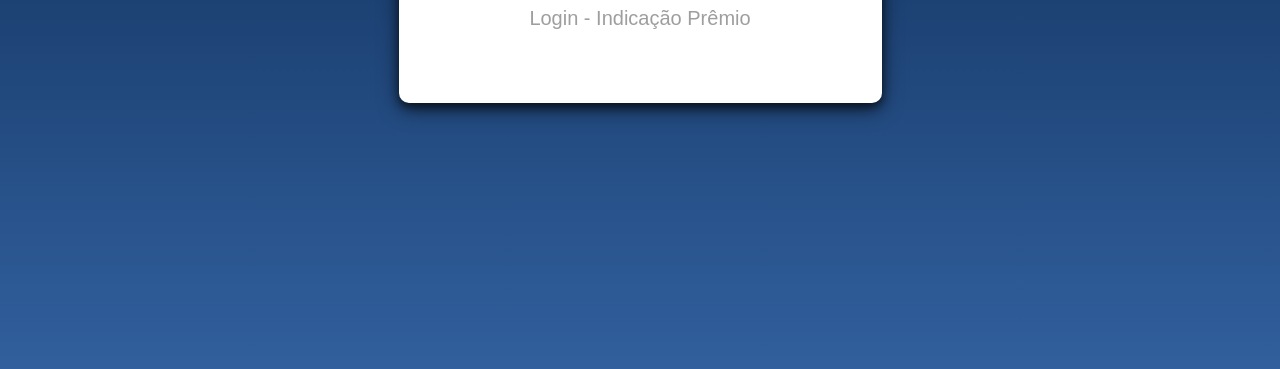
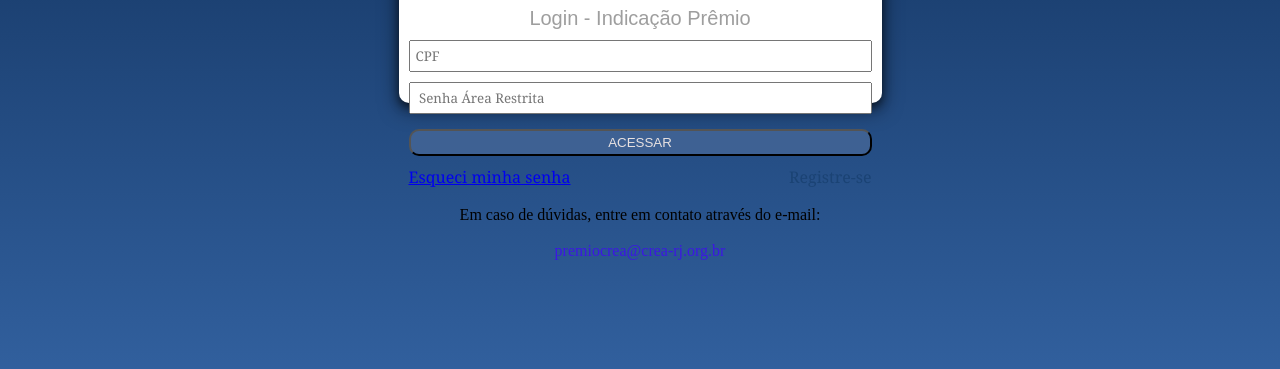
Before and after one commit to maydev1/html, a plain HTML site: page index.html in a window 1280 px wide. Shown: the part 363-732 px from the top of the page. Drawn offline with Linux system fonts and the light colour scheme.

Commit message:
final do projeto crea

```diff
--- a/index.html
+++ b/index.html
@@ -19,12 +19,39 @@
     }
     .div-centralizada {
       margin-bottom: 10px;
+
     }
     #texto-login {
       color: #9e9e9e ;
       font-size: 1.25rem;
       font-family: Source Sans Pro,sans-serif;
     }
+    .mt-10 {
+      margin-top: 10px;
+      display: flex;
+  justify-content: space-between;
+  color: #1b4374;
+  font-family: Cambria, Cochin, Georgia, Times, 'Times New Roman', serif;
+  font-weight: 500;
+    }
+    .full-width{
+      width: 100%;
+    }
+    input {
+      padding: 5px;
+    }
+.ac {
+
+  text-transform: uppercase;
+  width: auto;
+    padding: 4px 16px;
+    color: #e7e1e1;
+    background-color: #3e6193;
+    border-radius: 10px;
+    width: 100%;
+    margin-top: 15px ;
+
+}
   </style>
 
 </head>
@@ -37,6 +64,25 @@
     <div id="texto-login">
       Login - Indicação Prêmio
     </div>
+    <input type="text" placeholder="CPF" class="mt-10 full-width"/>
+    <input type="password" placeholder=" Senha Área Restrita" class="mt-10 full-width" />
+    <button class="ac">
+      Acessar
+    </button>
+    <div class= "mt-10" >
+      <a href="https://portalservicos.crea-rj.org.br/#/esqueci-minha-senha">
+        Esqueci minha senha
+      </a>
+      <a>
+        Registre-se
+    </div>
+    <br/>
+    Em caso de dúvidas, entre em contato através do e-mail:
+    <br/>
+    <br/>
+    <a style="color: #3c17e3; " >
+      premiocrea@crea-rj.org.br
+    </a>
   </div>
 </body>
 
```
